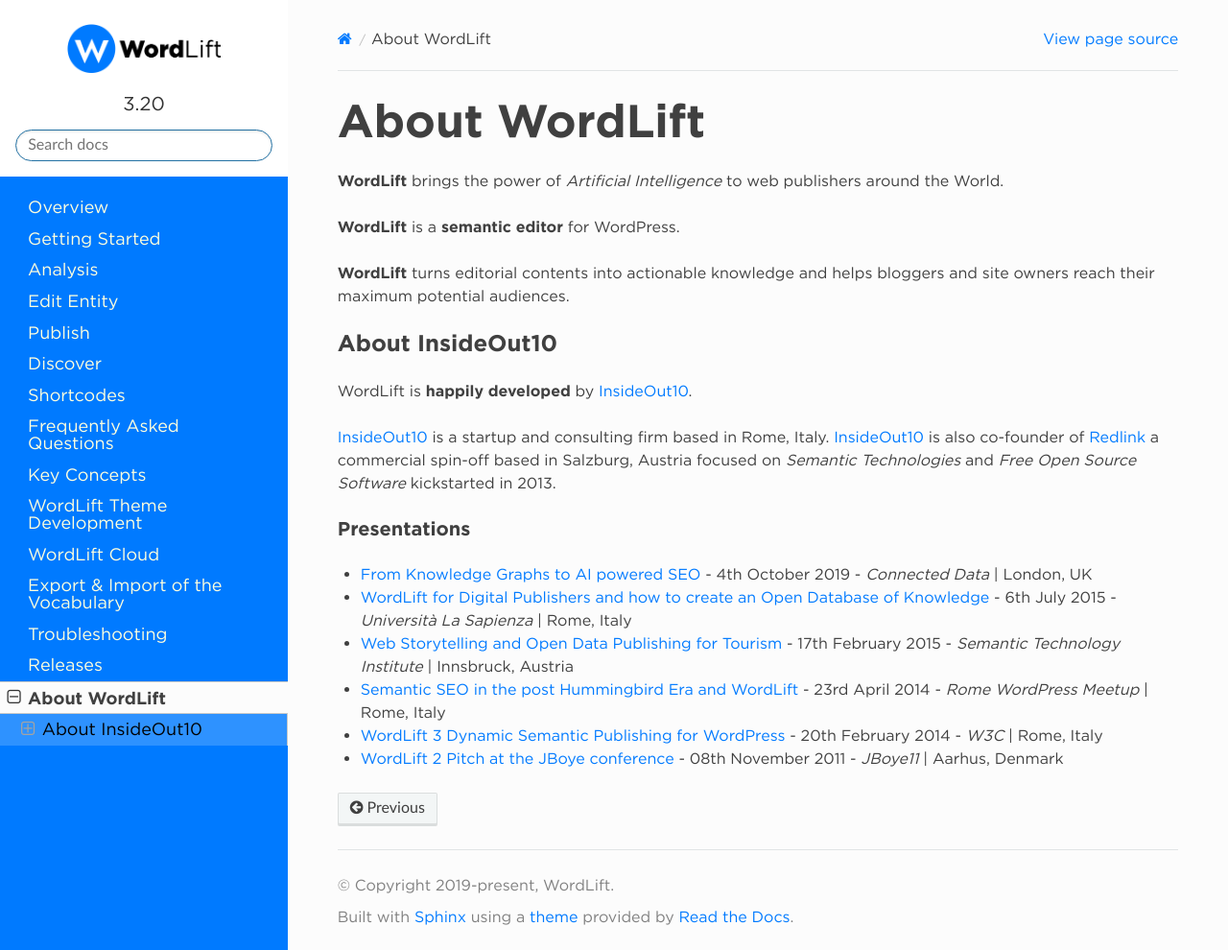
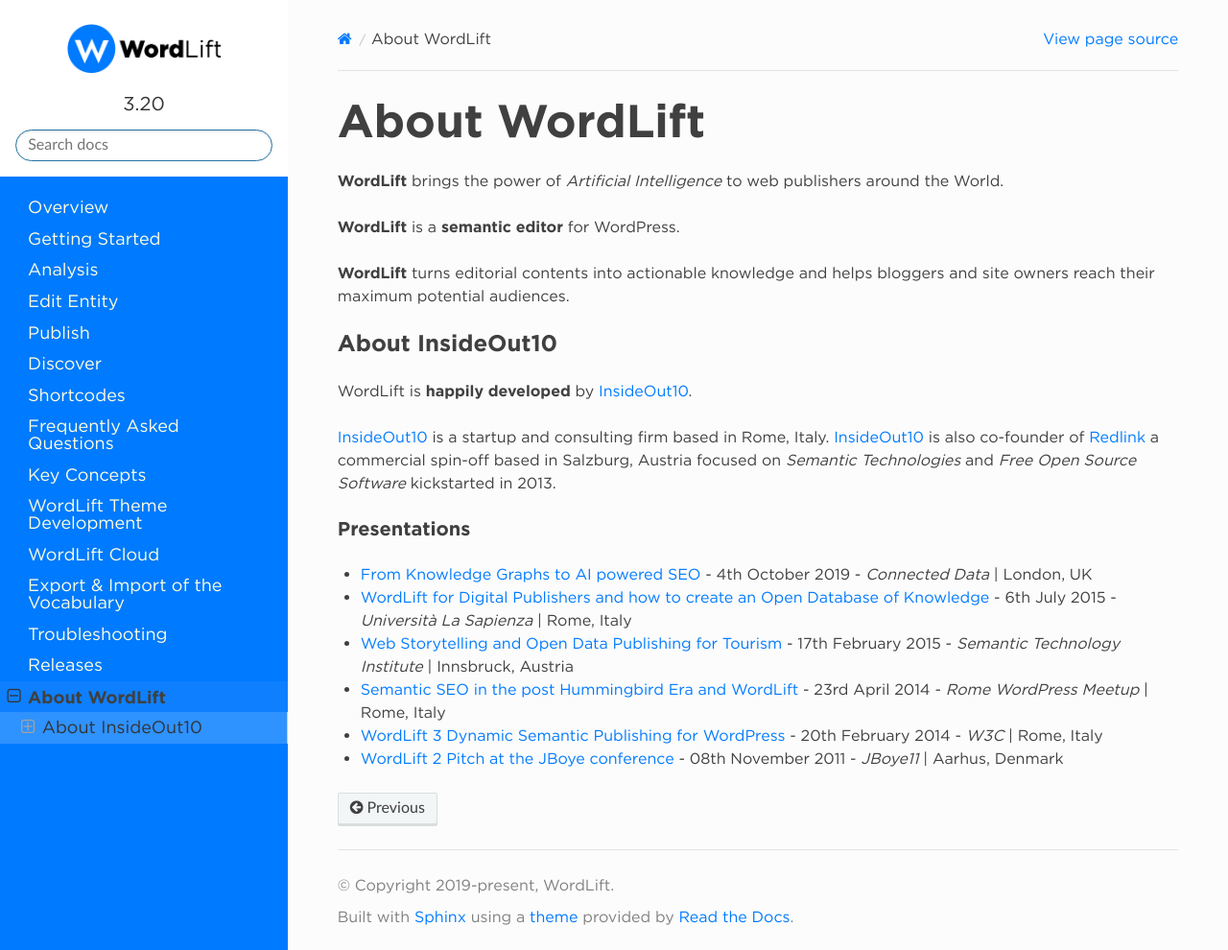
Before and after one commit to insideout10/wordlift-docs, a Sphinx documentation site: the page built from docs/about.rst, in a window 1280 px wide and 990 px high. Shown: the whole window at 96% size. Built offline with Sphinx 7.4.7 and the Read the Docs theme 2.0.0, drawn with Linux system fonts in a browser that asks for light colours.

Commit message:
change toc submenu bg

```diff
--- a/docs/_static/css/wordlift.css
+++ b/docs/_static/css/wordlift.css
@@ -28,7 +28,8 @@
     font-size: 16px;
 }
 
-h1, h3, h3, h4, h5, h6 {
+/* Shared heading styles */
+h1, h2, h3, h4, h5, h6 {
   font-family: 'Gotham', sans-serif;
   font-weight: 700;
 }
@@ -38,7 +39,7 @@
     font-size: 48px;
 }
 
-h2, .rst-content .toctree-wrapper p.caption, h3, h4, h5, h6, legend{
+h2, .rst-content .toctree-wrapper p.caption, h3, h4, h5, h6, legend {
     font-family: 'Gotham', sans-serif;
 }
 
@@ -55,7 +56,6 @@
 .wy-side-nav-search>div.version {
   color: #333;
 }
-
 
 /* To keep the logo centered */
 .wy-side-scroll {
@@ -104,22 +104,33 @@
     font-family: 'Gotham', sans-serif;
 }
 
+.wy-menu-vertical li.toctree-l1.current>a {
+    border-bottom: none;
+    border-top: none;
+}
+
 /* The color inside the selected toc tree block */
-.wy-menu-vertical li.toctree-l2 a, .wy-menu-vertical li.toctree-l3 a, .wy-menu-vertical li.toctree-l4 a {
-    color: black;
+.wy-menu-vertical li.toctree-l2 a,
+.wy-menu-vertical li.toctree-l3 a,
+.wy-menu-vertical li.toctree-l4 a {
+    color: #333;
+}
+
+.wy-menu-vertical li.current>a {
+  background-color: rgba(0, 122, 255, .7);
 }
 
 /* Inside the depth-2 selected toc tree block */
 .wy-menu-vertical li.toctree-l2.current>a {
-    background-color: #bdbdbd;
+    background-color: rgba(0, 122, 255, .5);
 }
 .wy-menu-vertical li.toctree-l2.current li.toctree-l3>a {
-    background-color: #bdbdbd;
+    background-color: rgba(0, 122, 255, .5);
 }
 
 /* Inside the depth-3 selected toc tree block */
 .wy-menu-vertical li.toctree-l3.current li.toctree-l4>a{
-    background-color: #bdbdbd;
+    background-color: rgba(0, 122, 255, .5);
 }
 
 /* Inside code snippets */
@@ -145,8 +156,9 @@
 
 /* Expand button */
 .wy-menu-vertical li.toctree-l2 span.toctree-expand,
-.wy-menu-vertical li.on a span.toctree-expand, .wy-menu-vertical li.current>a span.toctree-expand,
-.wy-menu-vertical li.toctree-l3 span.toctree-expand{
+.wy-menu-vertical li.on a span.toctree-expand,
+.wy-menu-vertical li.current>a span.toctree-expand,
+.wy-menu-vertical li.toctree-l3 span.toctree-expand {
     color: #333;
 }
 
@@ -170,7 +182,8 @@
 }
 
 /* It would be better for table to be visible without horizontal scrolling */
-.wy-table-responsive table td, .wy-table-responsive table th{
+.wy-table-responsive table td,
+.wy-table-responsive table th {
     white-space: normal;
 }
 
@@ -188,13 +201,20 @@
 }
 
 /* class and method names in doc */
-.rst-content dl:not(.docutils) tt.descname, .rst-content dl:not(.docutils) tt.descclassname, .rst-content dl:not(.docutils) tt.descname, .rst-content dl:not(.docutils) code.descname, .rst-content dl:not(.docutils) tt.descclassname, .rst-content dl:not(.docutils) code.descclassname{
+.rst-content dl:not(.docutils) tt.descname,
+.rst-content dl:not(.docutils) tt.descclassname,
+.rst-content dl:not(.docutils) tt.descname,
+.rst-content dl:not(.docutils) code.descname,
+.rst-content dl:not(.docutils) tt.descclassname,
+.rst-content dl:not(.docutils) code.descclassname {
     font-family: 'Gotham', sans-serif;
     font-size: 20px !important;
 }
 
 /* class name in doc*/
-.rst-content dl:not(.docutils) tt.descname, .rst-content dl:not(.docutils) tt.descname, .rst-content dl:not(.docutils) code.descname{
+.rst-content dl:not(.docutils) tt.descname,
+.rst-content dl:not(.docutils) tt.descname,
+.rst-content dl:not(.docutils) code.descname {
     margin-right: 10px;
     font-family: 'Gotham', sans-serif;
 }
@@ -207,7 +227,7 @@
 /* Class introduction "class" string at beginning */
 .rst-content dl:not(.docutils) .property{
     font-size: 18px;
-    color: black;
+    color: #333;
 }
 
 /* adjust h1 font-size for small screens */
```
